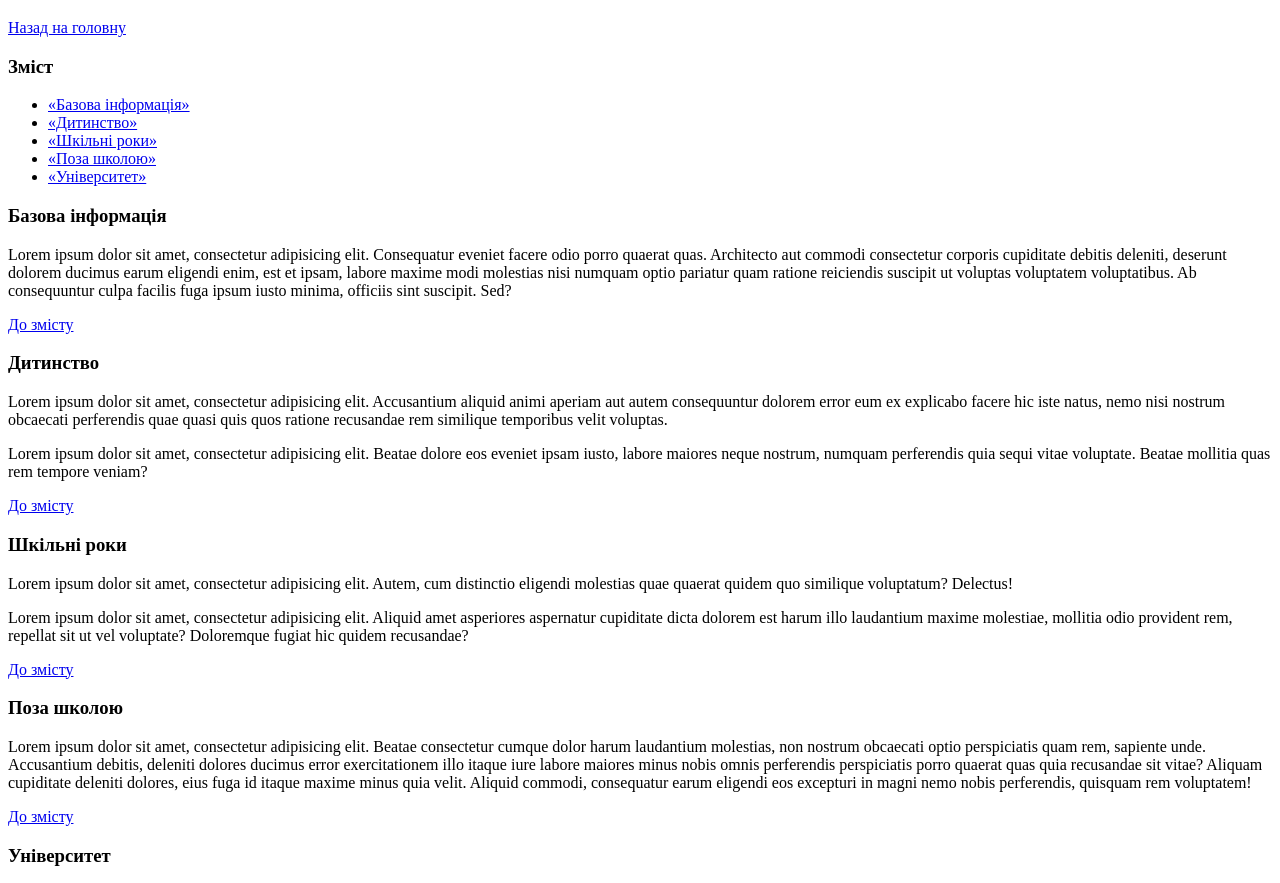
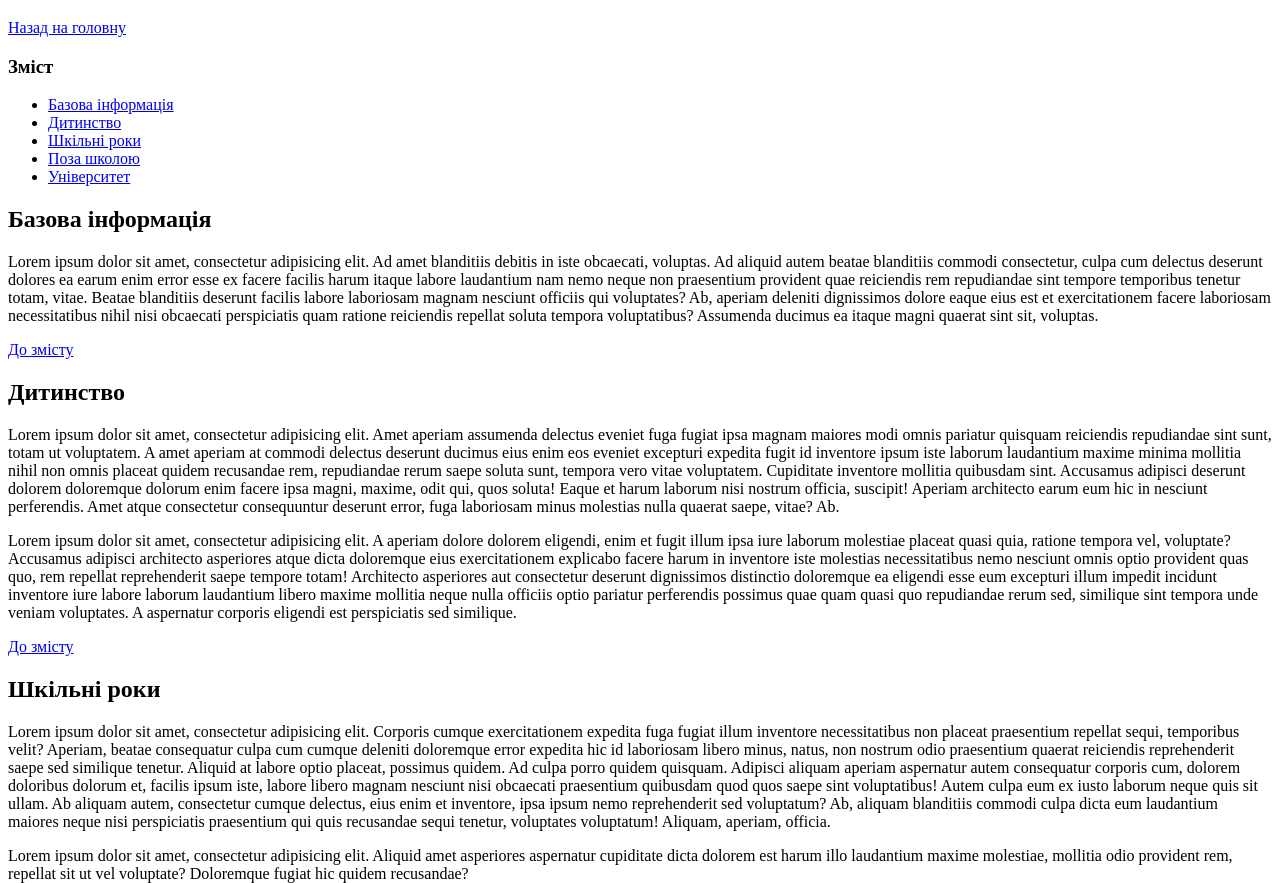
Before and after one commit to Marta-Matsevych/webProg-JS-CSS, a plain HTML site: page untitled/biography.html in a window 1280 px wide. Shown: the part 61-944 px from the top of the page. Drawn offline with Linux system fonts and the light colour scheme.

Commit message:
Update biography.html

```diff
--- a/untitled/biography.html
+++ b/untitled/biography.html
@@ -11,64 +11,73 @@
     <a href="index.html">Назад на головну</a>
   </nav>
 
-  <h3>Зміст</h3>
+  <h3 id="content">Зміст</h3>
   <ul>
     <li>
-      <a href="#basic-info">«Базова інформація»</a>
+      <a href="#basic-info">Базова інформація</a>
     </li>
 
     <li>
-      <a href="#childhood">«Дитинство»</a>
+      <a href="#childhood">Дитинство</a>
     </li>
-    <li><a href="#school-years">«Шкільні роки»</a></li>
-    <li><a href="#out-of-school">«Поза школою»</a></li>
-    <li><a href="#university">«Університет»</a></li>
+
+    <li>
+      <a href="#school-years">Шкільні роки</a>
+    </li>
+
+    <li>
+      <a href="#out-of-school">Поза школою</a>
+    </li>
+
+    <li>
+      <a href="#university">Університет</a>
+    </li>
   </ul>
 
   <article id="basic-info">
-    <h3>Базова інформація</h3>
+    <h2>Базова інформація</h2>
     <p>
-      Lorem ipsum dolor sit amet, consectetur adipisicing elit. Consequatur eveniet facere odio porro quaerat quas. Architecto aut commodi consectetur corporis cupiditate debitis deleniti, deserunt dolorem ducimus earum eligendi enim, est et ipsam, labore maxime modi molestias nisi numquam optio pariatur quam ratione reiciendis suscipit ut voluptas voluptatem voluptatibus. Ab consequuntur culpa facilis fuga ipsum iusto minima, officiis sint suscipit. Sed?
+      Lorem ipsum dolor sit amet, consectetur adipisicing elit. Ad amet blanditiis debitis in iste obcaecati, voluptas. Ad aliquid autem beatae blanditiis commodi consectetur, culpa cum delectus deserunt dolores ea earum enim error esse ex facere facilis harum itaque labore laudantium nam nemo neque non praesentium provident quae reiciendis rem repudiandae sint tempore temporibus tenetur totam, vitae. Beatae blanditiis deserunt facilis labore laboriosam magnam nesciunt officiis qui voluptates? Ab, aperiam deleniti dignissimos dolore eaque eius est et exercitationem facere laboriosam necessitatibus nihil nisi obcaecati perspiciatis quam ratione reiciendis repellat soluta tempora voluptatibus? Assumenda ducimus ea itaque magni quaerat sint sit, voluptas.
     </p>
-    <a href="#contents">До змісту</a>
+    <a href="#content">До змісту</a>
   </article>
 
   <article id="childhood">
-    <h3>Дитинство</h3>
+    <h2>Дитинство</h2>
     <p>
-      Lorem ipsum dolor sit amet, consectetur adipisicing elit. Accusantium aliquid animi aperiam aut autem consequuntur dolorem error eum ex explicabo facere hic iste natus, nemo nisi nostrum obcaecati perferendis quae quasi quis quos ratione recusandae rem similique temporibus velit voluptas.
+      Lorem ipsum dolor sit amet, consectetur adipisicing elit. Amet aperiam assumenda delectus eveniet fuga fugiat ipsa magnam maiores modi omnis pariatur quisquam reiciendis repudiandae sint sunt, totam ut voluptatem. A amet aperiam at commodi delectus deserunt ducimus eius enim eos eveniet excepturi expedita fugit id inventore ipsum iste laborum laudantium maxime minima mollitia nihil non omnis placeat quidem recusandae rem, repudiandae rerum saepe soluta sunt, tempora vero vitae voluptatem. Cupiditate inventore mollitia quibusdam sint. Accusamus adipisci deserunt dolorem doloremque dolorum enim facere ipsa magni, maxime, odit qui, quos soluta! Eaque et harum laborum nisi nostrum officia, suscipit! Aperiam architecto earum eum hic in nesciunt perferendis. Amet atque consectetur consequuntur deserunt error, fuga laboriosam minus molestias nulla quaerat saepe, vitae? Ab.
     </p>
     <p>
-      Lorem ipsum dolor sit amet, consectetur adipisicing elit. Beatae dolore eos eveniet ipsam iusto, labore maiores neque nostrum, numquam perferendis quia sequi vitae voluptate. Beatae mollitia quas rem tempore veniam?
+      Lorem ipsum dolor sit amet, consectetur adipisicing elit. A aperiam dolore dolorem eligendi, enim et fugit illum ipsa iure laborum molestiae placeat quasi quia, ratione tempora vel, voluptate? Accusamus adipisci architecto asperiores atque dicta doloremque eius exercitationem explicabo facere harum in inventore iste molestias necessitatibus nemo nesciunt omnis optio provident quas quo, rem repellat reprehenderit saepe tempore totam! Architecto asperiores aut consectetur deserunt dignissimos distinctio doloremque ea eligendi esse eum excepturi illum impedit incidunt inventore iure labore laborum laudantium libero maxime mollitia neque nulla officiis optio pariatur perferendis possimus quae quam quasi quo repudiandae rerum sed, similique sint tempora unde veniam voluptates. A aspernatur corporis eligendi est perspiciatis sed similique.
     </p>
-    <a href="#contents">До змісту</a>
+    <a href="#content">До змісту</a>
   </article>
 
   <article id="school-years">
-    <h3>Шкільні роки</h3>
+    <h2>Шкільні роки</h2>
     <p>
-      Lorem ipsum dolor sit amet, consectetur adipisicing elit. Autem, cum distinctio eligendi molestias quae quaerat quidem quo similique voluptatum? Delectus!
+      Lorem ipsum dolor sit amet, consectetur adipisicing elit. Corporis cumque exercitationem expedita fuga fugiat illum inventore necessitatibus non placeat praesentium repellat sequi, temporibus velit? Aperiam, beatae consequatur culpa cum cumque deleniti doloremque error expedita hic id laboriosam libero minus, natus, non nostrum odio praesentium quaerat reiciendis reprehenderit saepe sed similique tenetur. Aliquid at labore optio placeat, possimus quidem. Ad culpa porro quidem quisquam. Adipisci aliquam aperiam aspernatur autem consequatur corporis cum, dolorem doloribus dolorum et, facilis ipsum iste, labore libero magnam nesciunt nisi obcaecati praesentium quibusdam quod quos saepe sint voluptatibus! Autem culpa eum ex iusto laborum neque quis sit ullam. Ab aliquam autem, consectetur cumque delectus, eius enim et inventore, ipsa ipsum nemo reprehenderit sed voluptatum? Ab, aliquam blanditiis commodi culpa dicta eum laudantium maiores neque nisi perspiciatis praesentium qui quis recusandae sequi tenetur, voluptates voluptatum! Aliquam, aperiam, officia.
     </p>
     <p>
       Lorem ipsum dolor sit amet, consectetur adipisicing elit. Aliquid amet asperiores aspernatur cupiditate dicta dolorem est harum illo laudantium maxime molestiae, mollitia odio provident rem, repellat sit ut vel voluptate? Doloremque fugiat hic quidem recusandae?
     </p>
-    <a href="#contents">До змісту</a>
+    <a href="#content">До змісту</a>
   </article>
 
   <article id="out-of-school">
-    <h3>Поза школою</h3>
+    <h2>Поза школою</h2>
     <p>
-      Lorem ipsum dolor sit amet, consectetur adipisicing elit. Beatae consectetur cumque dolor harum laudantium molestias, non nostrum obcaecati optio perspiciatis quam rem, sapiente unde. Accusantium debitis, deleniti dolores ducimus error exercitationem illo itaque iure labore maiores minus nobis omnis perferendis perspiciatis porro quaerat quas quia recusandae sit vitae? Aliquam cupiditate deleniti dolores, eius fuga id itaque maxime minus quia velit. Aliquid commodi, consequatur earum eligendi eos excepturi in magni nemo nobis perferendis, quisquam rem voluptatem!
+      Lorem ipsum dolor sit amet, consectetur adipisicing elit. Corporis cupiditate dolorem esse ex excepturi id, incidunt, ipsam magnam molestias possimus quis quo quod voluptas. A accusantium adipisci amet autem cumque, debitis dolores doloribus expedita facilis hic ipsam ipsum, iste laborum magni minus mollitia, possimus quasi quisquam quo quos sunt tempore veritatis voluptas. A accusantium atque blanditiis consequatur cupiditate doloremque doloribus dolorum, iste laboriosam minima natus neque nihil numquam officiis omnis praesentium quibusdam quo sint, vel vitae voluptatem voluptates voluptatum? Delectus dolorem in magnam, nemo officia officiis ullam. Culpa ipsum magni suscipit? Asperiores aspernatur aut consequuntur debitis deleniti deserunt dignissimos eaque, earum eveniet iure neque, odio optio perspiciatis quis reprehenderit repudiandae tempora unde! Asperiores aspernatur, autem doloremque in natus necessitatibus ratione.
     </p>
-    <a href="#contents">До змісту</a>
+    <a href="#content">До змісту</a>
   </article>
 
   <article id="university">
-    <h3>Університет</h3>
+    <h2>Університет</h2>
     <p>
-      Lorem ipsum dolor sit amet, consectetur adipisicing elit. At doloremque error, incidunt nam odit perspiciatis similique. Animi debitis dolore earum eius, enim est eum labore magni neque obcaecati officiis perferendis possimus quidem quisquam quod reiciendis sit, tempora vitae. Accusamus consequatur culpa dolore dolorem excepturi exercitationem fugiat illo, ipsam, ipsum maxime minima mollitia natus necessitatibus nobis pariatur quas quisquam rem sapiente sequi soluta sunt vitae voluptas voluptatem.
+      Lorem ipsum dolor sit amet, consectetur adipisicing elit. A ab adipisci architecto, aspernatur consequuntur deleniti dolor dolore dolorem eveniet, id, illum ipsa laborum maiores modi molestiae nemo odit pariatur quae velit veniam. Distinctio et fugiat impedit in laborum possimus quibusdam rem reprehenderit tempore, ullam ut, veniam, vitae. Alias cupiditate dicta dignissimos eos, laborum mollitia voluptatum. Autem dicta dolores explicabo harum maiores rerum sint. Alias aliquid consequuntur, cumque eos iure molestiae necessitatibus nostrum optio placeat possimus provident quisquam rerum, saepe soluta totam vero voluptatem! Ad delectus expedita illo, ipsam itaque sequi soluta! Accusantium beatae facilis fuga incidunt iusto libero optio repellendus!
     </p>
-    <a href="#contents">До змісту</a>
+    <a href="#content">До змісту</a>
   </article>
 
   <hr>
```
